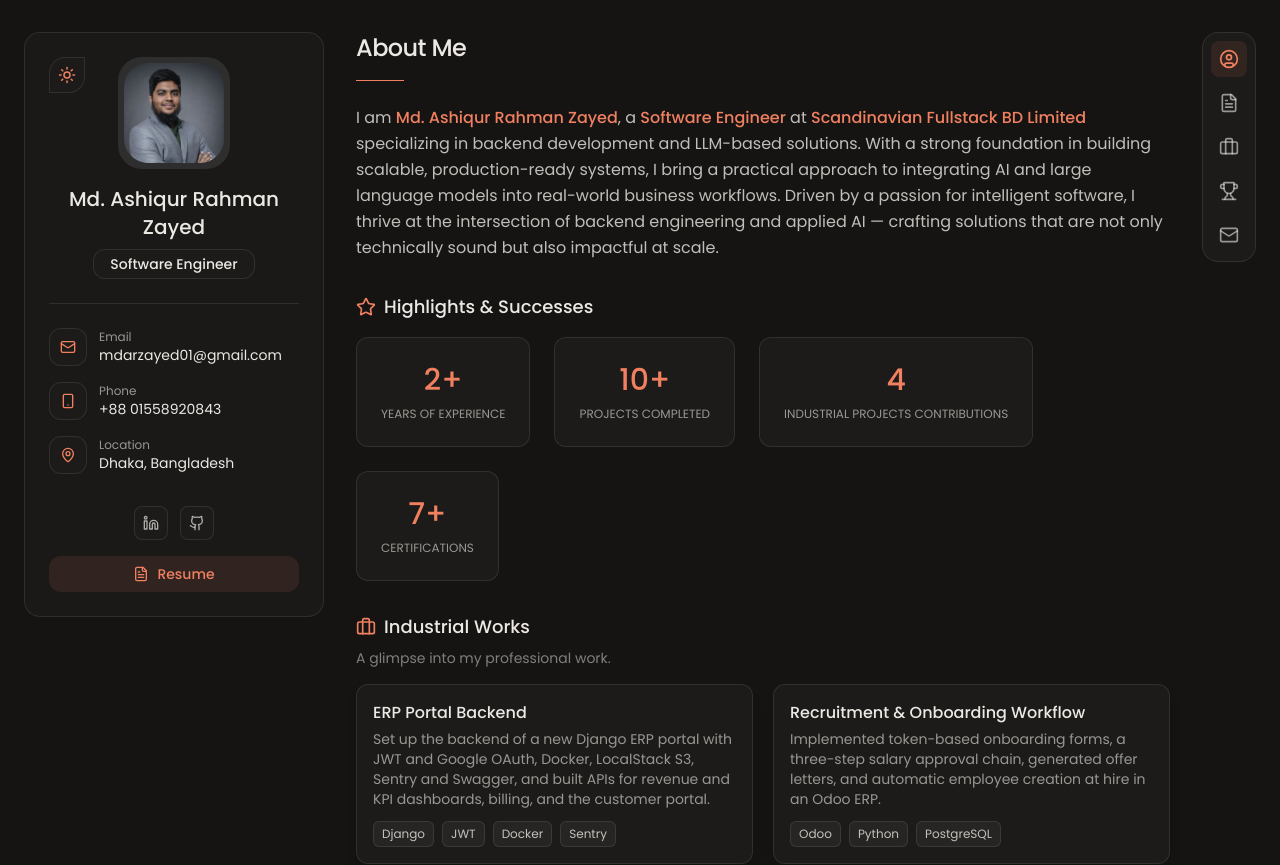
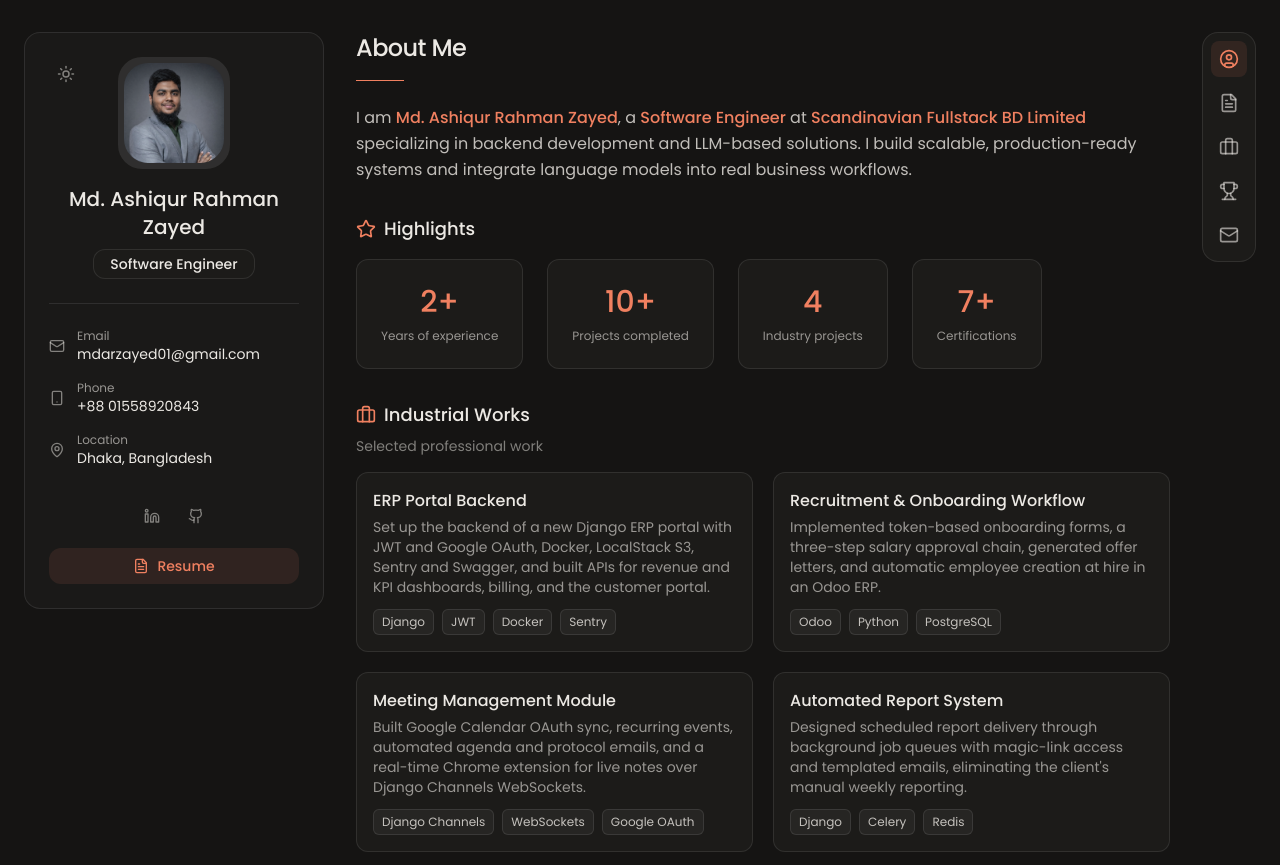
Before and after one commit to MdAshiqurRahmanZayed/mdzayed, a Next.js app: page / in a window 1280 px wide. Shown: the top 865 px of the page. Built offline with nearby package versions, Linux system fonts and the light colour scheme.

Commit message:
refactor: quiet icons, tighter copy and calmer motion
Drop bordered icon tiles and hover scale/lift effects, remove card shadows, shorten labels and the bio, and rename stat labels to sentence case.

```diff
--- a/components/layout/Sidebar.tsx
+++ b/components/layout/Sidebar.tsx
@@ -24,10 +24,10 @@ export default function Sidebar() {
       <div className="flex flex-col items-center w-full relative">
         {mounted && (
           <motion.button
-            whileHover={{ scale: 1.1 }}
-            whileTap={{ scale: 0.9 }}
+            whileTap={{ scale: 0.95 }}
             onClick={() => setTheme(theme === "dark" ? "light" : "dark")}
-            className="absolute left-0 top-0 p-2 rounded-tl-2xl rounded-br-2xl bg-card text-highlight border border-border hover:bg-border transition-colors z-20"
+            aria-label="Toggle theme"
+            className="absolute left-0 top-0 rounded-lg p-2 text-foreground/50 transition-colors hover:text-foreground z-20"
           >
             {theme === "dark" ? <Sun size={18} /> : <Moon size={18} />}
           </motion.button>
@@ -64,11 +64,9 @@ export default function Sidebar() {
             href={profile.locationLink}
             target="_blank"
             rel="noopener noreferrer"
-            className="flex items-center gap-3 hover:text-highlight transition-colors"
+            className="flex items-center gap-3 transition-colors hover:text-highlight"
           >
-<div className="p-2.5 rounded-xl bg-card border border-border text-highlight">
-              <MapPin size={16} />
-            </div>
+<MapPin size={16} className="shrink-0 text-foreground/50" />
             <div className="flex-1 overflow-hidden">
               <p className="text-foreground/60 text-xs">Location</p>
               <p className="text-sm truncate">{profile.location}</p>
@@ -108,18 +106,13 @@ export default function Sidebar() {
 
 function ContactItem({ icon: Icon, label, value }: { icon: any, label: string, value: string }) {
   return (
-    <motion.div
-      whileHover={{ x: 5 }}
-      className="flex items-center gap-3"
-    >
-      <div className="p-2.5 rounded-xl bg-card border border-border text-highlight">
-        <Icon size={16} />
-      </div>
+    <div className="flex items-center gap-3">
+      <Icon size={16} className="shrink-0 text-foreground/50" />
       <div className="flex-1 overflow-hidden">
         <p className="text-foreground/60 text-xs">{label}</p>
         <p className="text-sm truncate">{value}</p>
       </div>
-    </motion.div>
+    </div>
   );
 }
 
@@ -129,8 +122,7 @@ function SocialIcon({ href, icon: Icon }: { href: string, icon: any }) {
       href={href}
       target="_blank"
       rel="noopener noreferrer"
-      whileHover={{ scale: 1.2, y: -3 }}
-      className="p-2 rounded-lg bg-card border border-border text-foreground/70 hover:text-highlight hover:border-highlight transition-colors"
+      className="rounded-lg p-2 text-foreground/50 transition-colors hover:text-highlight"
     >
       <Icon size={16} />
     </motion.a>
--- a/components/sections/About.tsx
+++ b/components/sections/About.tsx
@@ -32,15 +32,14 @@ export default function About() {
       <motion.section variants={item}>
         <h3 className="text-lg font-medium mb-4 inline-flex items-center gap-2">
           <Star size={20} className="text-highlight" />
-          Highlights & Successes
+          Highlights
         </h3>
         <div className="flex flex-wrap gap-4 md:gap-6">
           {portfolioData.about.stats.map((stat) => (
             <Link key={stat.label} href={stat.href}>
               <motion.div
                 variants={item}
-                whileHover={{ scale: 1.05 }}
-                className="flex flex-col items-center text-center min-w-[120px] h-full p-4 md:p-6 rounded-xl bg-card border border-border hover:border-highlight transition-colors cursor-pointer"
+                                className="flex flex-col items-center text-center min-w-[120px] h-full p-4 md:p-6 rounded-xl bg-card border border-border hover:border-highlight transition-colors"
               >
                 <span className="text-2xl md:text-3xl font-medium tabular-nums text-highlight mb-2">
                   {stat.value}
@@ -61,15 +60,14 @@ export default function About() {
             <Briefcase size={20} className="text-highlight" />
             Industrial Works
           </h3>
-          <p className="text-sm text-foreground/50 mt-1">A glimpse into my professional work.</p>
+          <p className="text-sm text-foreground/50 mt-1">Selected professional work</p>
         </div>
         <div className="grid grid-cols-1 md:grid-cols-2 gap-5 mt-4">
           {portfolioData.industrialProjects.map((work) => (
             <motion.div
               key={work.title}
               variants={item}
-              whileHover={{ y: -4 }}
-              className="rounded-xl border border-border bg-card p-4 shadow-lg"
+                            className="rounded-xl border border-border bg-card p-4"
             >
               <h4 className="font-medium text-base">{work.title}</h4>
               <p className="text-sm text-foreground/60 mt-1">{work.description}</p>
@@ -92,7 +90,7 @@ export default function About() {
             <Award size={20} className="text-highlight" />
             Projects
           </h3>
-          <p className="text-sm text-foreground/50 mt-1">A glimpse into my personal projects.</p>
+          <p className="text-sm text-foreground/50 mt-1">Selected personal projects</p>
         </div>
         <div className="grid grid-cols-1 md:grid-cols-2 gap-5 mt-4">
           {portfolioData.projects.slice(0, 2).map((project, idx) => (
@@ -102,14 +100,13 @@ export default function About() {
               target="_blank"
               rel="noopener noreferrer"
               variants={item}
-              whileHover={{ y: -4 }}
-              className="group rounded-xl overflow-hidden border border-border bg-card shadow-lg"
+                            className="group rounded-xl overflow-hidden border border-border bg-card"
             >
               <div className="relative h-36 md:h-44 w-full overflow-hidden">
                 <img
                   src={project.image}
                   alt={project.title}
-                  className="object-cover w-full h-full transition-transform duration-500 group-hover:scale-110"
+                  className="object-cover w-full h-full"
                 />
               </div>
               <div className="p-4">
--- a/components/sections/Contact.tsx
+++ b/components/sections/Contact.tsx
@@ -27,7 +27,7 @@ export default function Contact() {
       const data = await response.json();
 
       if (data.success) {
-        showToast("success", "Message sent successfully!");
+        showToast("success", "Message sent");
         form.reset();
       } else {
         showToast("error", "Failed to send message. Please try again.");
@@ -47,7 +47,7 @@ export default function Contact() {
       className="space-y-8"
     >
       {/* HEADER */}
-      <SectionHeader title="Let's Connect" />
+      <SectionHeader title="Contact" />
 
       {/* MAP */}
       <motion.div variants={item} className="rounded-xl overflow-hidden border border-border h-[250px] md:h-[300px]">
@@ -67,9 +67,7 @@ export default function Contact() {
         <h3 className="text-lg font-medium mb-4">Contact Details</h3>
         <div className="grid grid-cols-1 md:grid-cols-2 gap-4">
           <div className="flex items-center gap-4 p-4 rounded-xl bg-card border border-border">
-            <div className="p-2.5 rounded-xl bg-highlight/10 text-highlight">
-              <Phone size={18} />
-            </div>
+            <Phone size={18} className="shrink-0 text-foreground/50" />
             <div>
               <p className="text-xs text-foreground/50 mb-0.5">Mobile</p>
               <a href={`tel:${portfolioData.profile.phone}`} className="text-sm font-medium hover:text-highlight transition-colors">
@@ -78,9 +76,7 @@ export default function Contact() {
             </div>
           </div>
           <div className="flex items-center gap-4 p-4 rounded-xl bg-card border border-border">
-            <div className="p-2.5 rounded-xl bg-highlight/10 text-highlight">
-              <Mail size={18} />
-            </div>
+            <Mail size={18} className="shrink-0 text-foreground/50" />
             <div>
               <p className="text-xs text-foreground/50 mb-0.5">Email</p>
               <a href={`mailto:${portfolioData.profile.email}`} className="text-sm font-medium hover:text-highlight transition-colors">
@@ -93,27 +89,27 @@ export default function Contact() {
 
       {/* CONTACT FORM */}
       <motion.section variants={item}>
-        <h3 className="text-lg font-medium mb-5">Contact Form</h3>
+        <h3 className="text-lg font-medium mb-5">Send a message</h3>
         <form onSubmit={handleSubmit} className="space-y-5">
           <div className="grid grid-cols-1 md:grid-cols-2 gap-4">
             <input
               type="text"
               name="name"
-              placeholder="Full Name"
+              placeholder="Name"
               className="w-full bg-foreground/5 border border-border rounded-xl px-4 py-3 text-base md:text-sm focus:border-highlight outline-none transition-colors placeholder:text-foreground/40"
               required
             />
             <input
               type="email"
               name="email"
-              placeholder="Email Address"
+              placeholder="Email"
               className="w-full bg-foreground/5 border border-border rounded-xl px-4 py-3 text-base md:text-sm focus:border-highlight outline-none transition-colors placeholder:text-foreground/40"
               required
             />
           </div>
           <textarea
             name="message"
-            placeholder="Your Message"
+            placeholder="Message"
             rows={5}
             className="w-full bg-foreground/5 border border-border rounded-xl px-4 py-3 text-base md:text-sm focus:border-highlight outline-none transition-colors resize-none placeholder:text-foreground/40"
             required
@@ -122,14 +118,13 @@ export default function Contact() {
           <input type="hidden" name="subject" value={`New Contact from ${portfolioData.profile.name}'s Portfolio`} />
           <div className="flex justify-end">
             <motion.button
-              whileHover={{ scale: 1.05 }}
-              whileTap={{ scale: 0.95 }}
+              whileTap={{ scale: 0.97 }}
               type="submit"
               disabled={isSubmitting}
-              className="flex items-center gap-2 bg-highlight text-background px-6 py-3 rounded-xl font-medium text-sm shadow-lg disabled:opacity-50 disabled:cursor-not-allowed"
+              className="flex items-center gap-2 bg-highlight text-background px-6 py-3 rounded-xl font-medium text-sm disabled:opacity-50 disabled:cursor-not-allowed"
             >
               {isSubmitting ? (
-                <>Sending...</>
+                <>Sending</>
               ) : (
                 <>
                   <Send size={18} />
--- a/components/sections/CreativeShowcase.tsx
+++ b/components/sections/CreativeShowcase.tsx
@@ -25,14 +25,13 @@ export default function Portfolio() {
             target="_blank"
             rel="noopener noreferrer"
             variants={item}
-            whileHover={{ y: -4 }}
-            className="group rounded-xl overflow-hidden border border-border bg-card shadow-lg"
+                        className="group rounded-xl overflow-hidden border border-border bg-card"
           >
             <div className="relative h-44 md:h-52 w-full overflow-hidden">
               <img
                 src={project.image}
                 alt={project.title}
-                className="object-cover w-full h-full transition-transform duration-700 group-hover:scale-110"
+                className="object-cover w-full h-full"
               />
               <div className="absolute inset-0 bg-black/0 group-hover:bg-black/40 transition-colors duration-300 flex items-center justify-center">
                 <span className="text-white text-sm font-medium px-4 py-2 bg-highlight rounded-lg opacity-0 group-hover:opacity-100 transition-opacity">
--- a/components/sections/Gallery.tsx
+++ b/components/sections/Gallery.tsx
@@ -37,14 +37,13 @@ export default function Gallery() {
           <motion.div
             key={idx}
             variants={item}
-            whileHover={{ scale: 1.03 }}
-            className="aspect-square relative overflow-hidden rounded-xl cursor-pointer border border-border"
+                        className="aspect-square relative overflow-hidden rounded-xl cursor-pointer border border-border"
             onClick={() => setSelected(idx)}
           >
             <img
               src={src}
               alt={`Gallery ${idx}`}
-              className="object-cover w-full h-full transition-transform duration-500 hover:scale-110"
+              className="object-cover w-full h-full"
             />
             <div className="absolute inset-0 bg-black/0 hover:bg-black/30 transition-colors" />
           </motion.div>
--- a/data/portfolio.ts
+++ b/data/portfolio.ts
@@ -15,12 +15,12 @@ export const portfolioData = {
     ],
   },
   about: {
-    bio: "I am {name}, a {role} at {company} specializing in backend development and LLM-based solutions. With a strong foundation in building scalable, production-ready systems, I bring a practical approach to integrating AI and large language models into real-world business workflows. Driven by a passion for intelligent software, I thrive at the intersection of backend engineering and applied AI — crafting solutions that are not only technically sound but also impactful at scale.",
+    bio: "I am {name}, a {role} at {company} specializing in backend development and LLM-based solutions. I build scalable, production-ready systems and integrate language models into real business workflows.",
     stats: [
-      { label: "YEARS OF EXPERIENCE", value: "2+", href: "/career" },
-      { label: "PROJECTS COMPLETED", value: "10+", href: "/creative-showcase" },
-      { label: "INDUSTRIAL PROJECTS CONTRIBUTIONS", value: "4", href: "/career" },
-      { label: "CERTIFICATIONS", value: "7+", href: "/achievement" },
+      { label: "Years of experience", value: "2+", href: "/career" },
+      { label: "Projects completed", value: "10+", href: "/creative-showcase" },
+      { label: "Industry projects", value: "4", href: "/career" },
+      { label: "Certifications", value: "7+", href: "/achievement" },
     ],
   },
   experience: [
```
